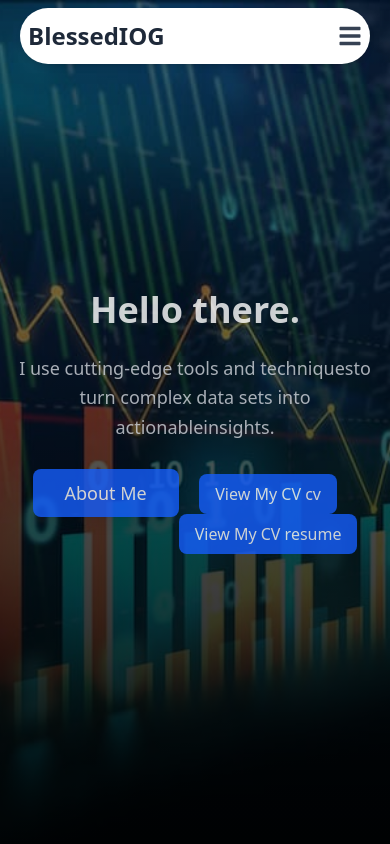
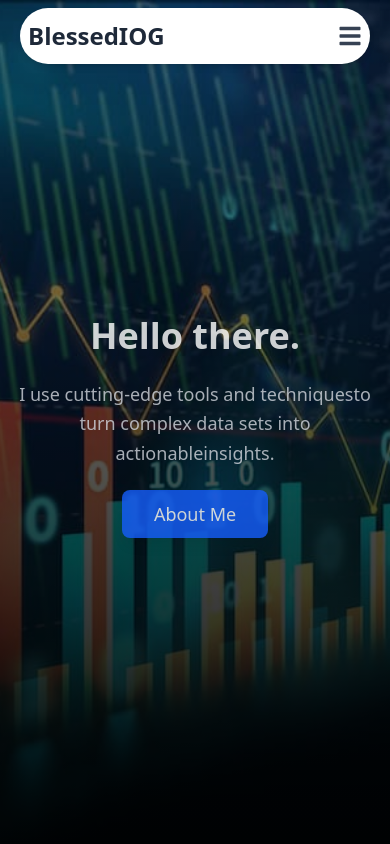
Before and after one commit to Oluwasegun122/blessediog, a Next.js app: page / in a window 390 px wide. Shown: the top 844 px of the page. Built offline with nearby package versions, Linux system fonts and the light colour scheme.

Commit message:
first commit

```diff
--- a/app/(root)/about_me/page.tsx
+++ b/app/(root)/about_me/page.tsx
@@ -305,7 +305,7 @@ const AboutPage = () => {
             triggerType="button"
             placement="about"
             buttonStyle="secondary"
-            buttonText="View My Resume"
+            buttonText="View My"
           />
         </section>
         {/* Call to Action */}
--- a/app/components/DocumentModal.tsx
+++ b/app/components/DocumentModal.tsx
@@ -98,7 +98,7 @@ export default function DocumentModal({
               </div>
             </>
           ) : (
-            <div className="flex-col">
+            <div className="flex-col gap-2 hidden md:block">
               <div>
                 <button
                   onClick={() => {
@@ -118,7 +118,7 @@ export default function DocumentModal({
                   }}
                   className={getButtonClass()}
                 >
-                  {`${buttonText} resume`}
+                  {`${buttonText} Resume`}
                 </button>
               </div>
             </div>
```
